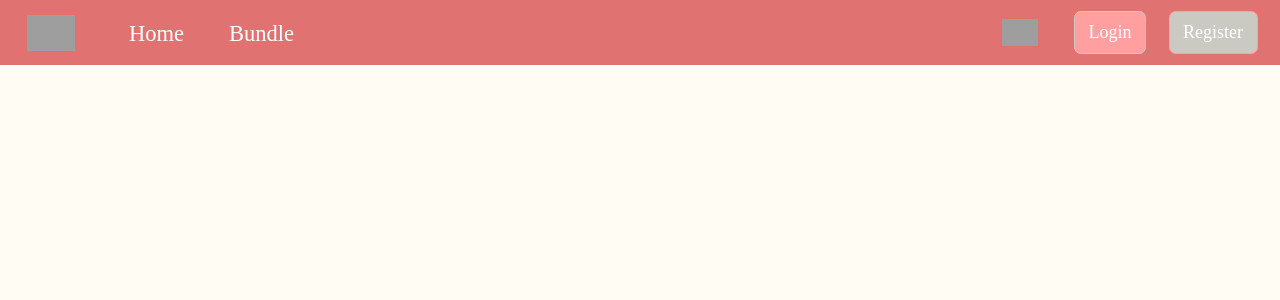
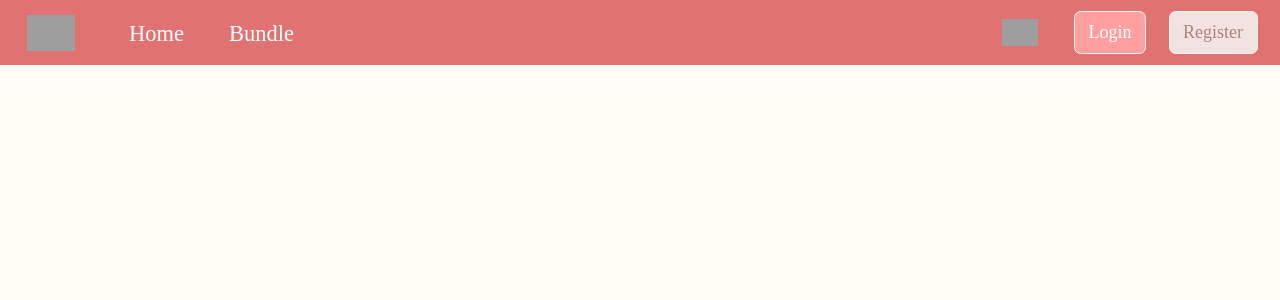
Before and after one commit to Summarizes/Sums-Frontend, a React (Create React App) app: page / in a window 1280 px wide. Shown: the top 300 px of the page. Built offline with nearby package versions, Linux system fonts and the light colour scheme; grey boxes are pictures that could not be loaded; a web font is replaced by a local one.

Commit message:
Nav update

```diff
--- a/src/App.css
+++ b/src/App.css
@@ -111,10 +111,24 @@ input{
 
 .but{
   background-color: #FF9F9F !important;
-  border-color: #CBCAC2 !important;
+  border-color: #FEFCF3 !important;
+  color: white !important;
 }
 
 .but-i{
-  background-color: #CBCAC2 !important;
-  border-color: #FF9F9F !important;
+  background-color: #F3E2E2 !important;
+  border-color: #FEFCF3 !important;
+  color: #AF827B !important;
 }
+
+.but:hover{
+  background-color: #F3E2E2 !important;
+  border-color: #FEFCF3 !important;
+  color: #AF827B !important;
+}
+
+.but-i:hover{
+  background-color: #FF9F9F !important;
+  border-color: #FEFCF3 !important;
+  color: white !important;
+}
```
